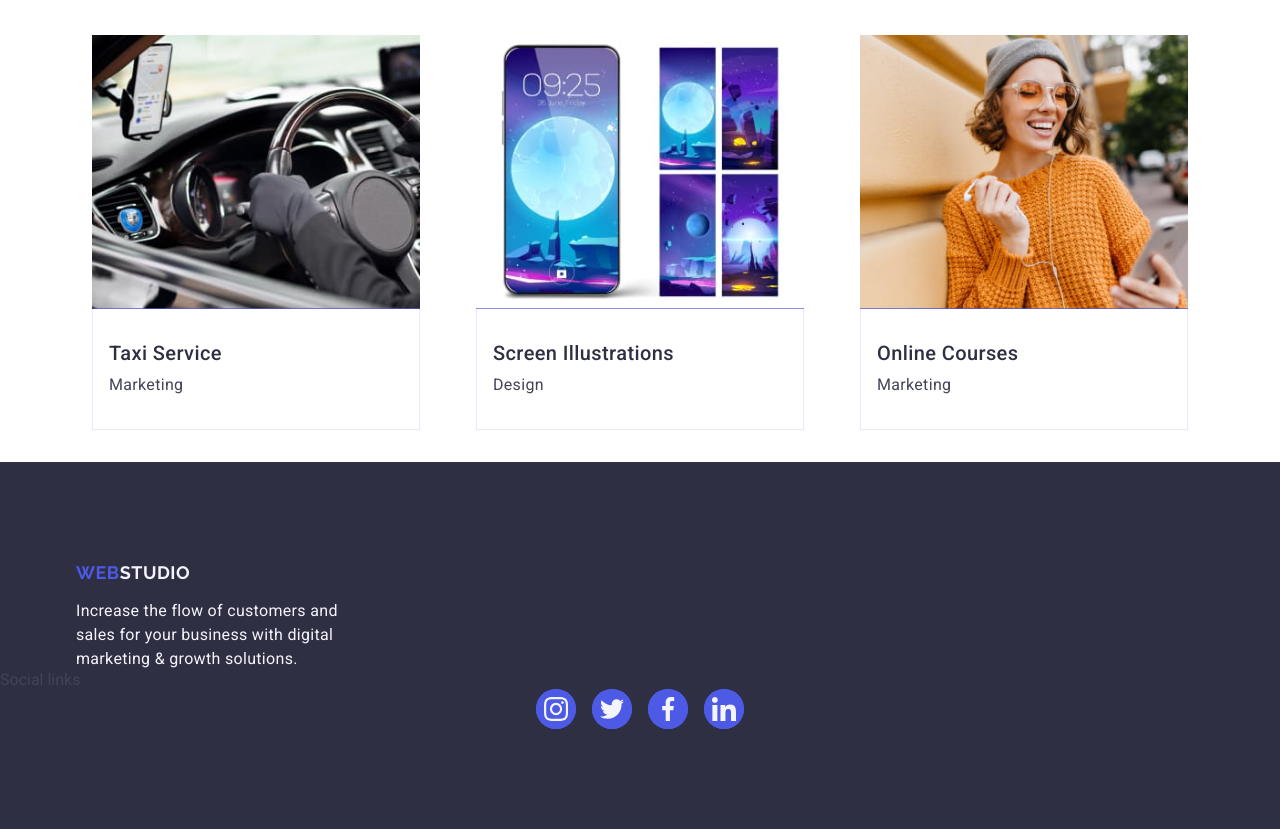
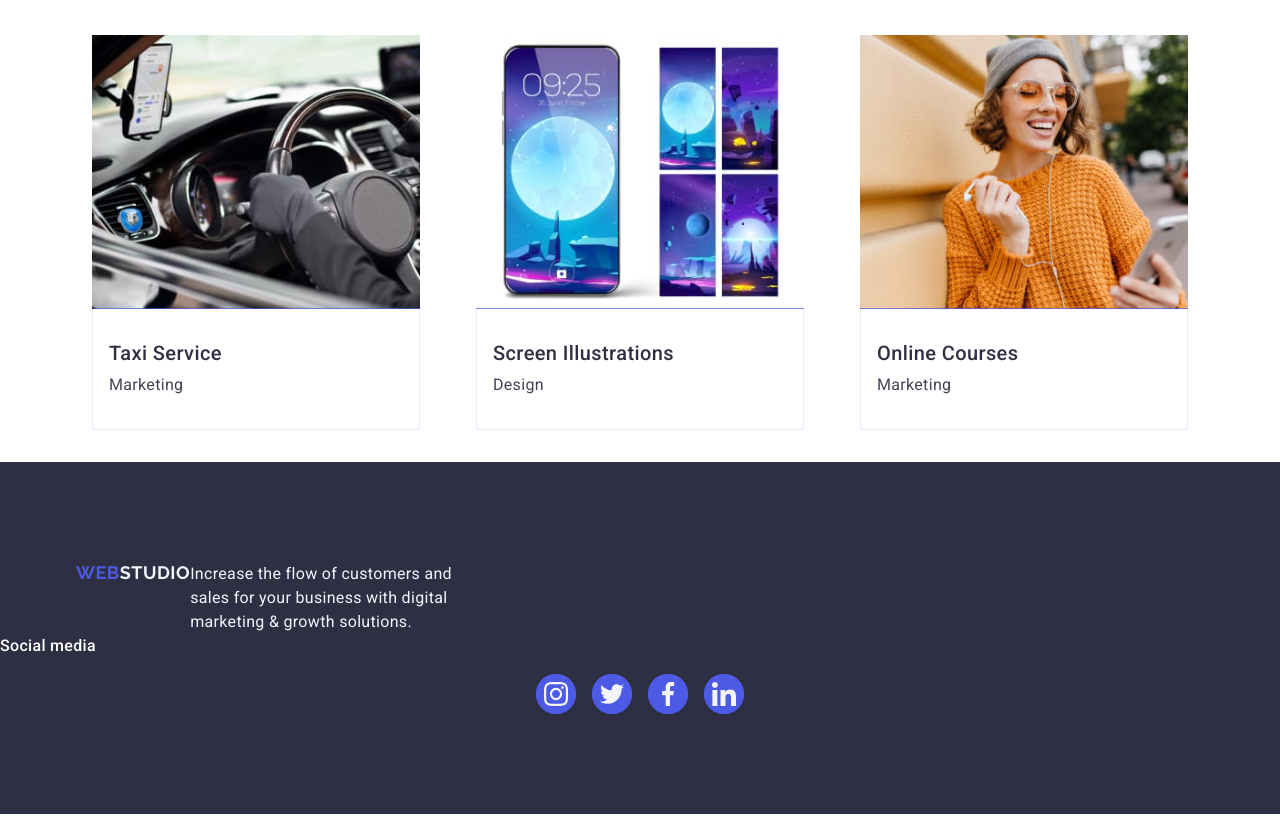
Before and after one commit to ViacheslavParfenenko/goit-markup-hw-04, a plain HTML site: page index.html in a window 1280 px wide. Shown: the part 2718-3547 px from the top of the page. Drawn offline with nearby package versions, Linux system fonts and the light colour scheme.

Commit message:
HW-4 update

```diff
--- a/css/styles.css
+++ b/css/styles.css
@@ -536,6 +536,8 @@ img {
 }
 
 .footer-container {
+  display: flex;
+  align-items: baseline;
 }
 
 .footer-link {
@@ -569,6 +571,16 @@ img {
   line-height: 1.5;
   letter-spacing: 0.02em;
   max-width: 264px;
+}
+
+.footer-address-text {
+  font-size: 16px;
+  font-weight: 500;
+  line-height: 1.5; /* 150% */
+  letter-spacing: 0.02em;
+  color: #ffffff;
+  margin-top: 0;
+  margin-bottom: 16px;
 }
 
 .all-footer-icons {
--- a/index.html
+++ b/index.html
@@ -441,7 +441,7 @@
           digital marketing & growth solutions.
         </p>
       </div class="footer-address">
-      <p class="footer-address-text">Social links</p>
+      <p class="footer-address-text">Social media</p>
       <ul class="all-footer-icons">
         <li class="footer-icon-container">
           <a class="icon-link" href="">
```
